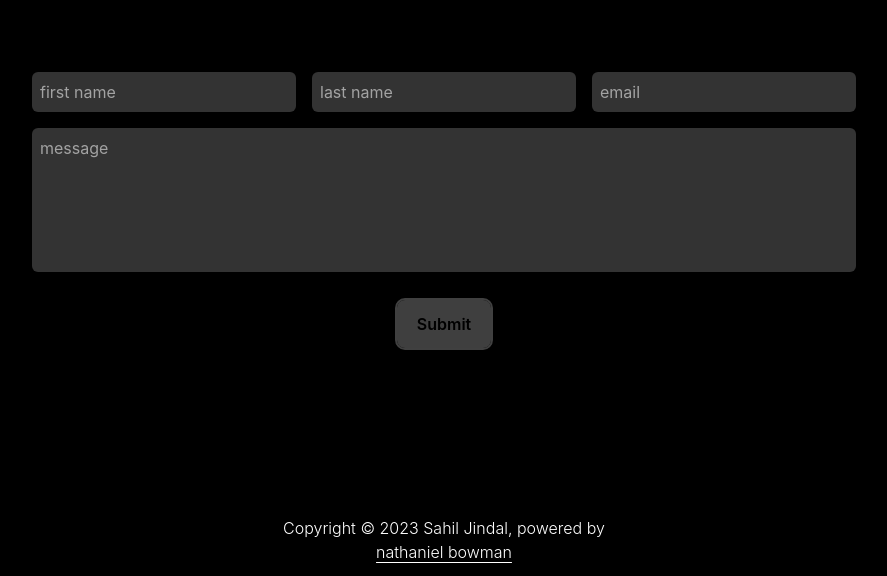
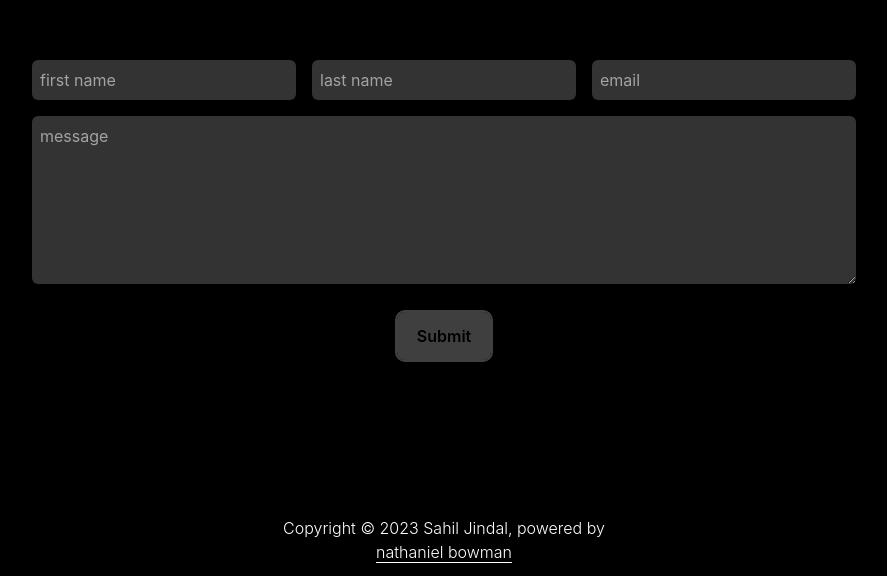
Before and after one commit to actuallyitsnathaniel/sahil-site-fe, a React (Vite) app: page / in a window 1280 px wide. Shown: the part 5836-6412 px from the top of the page, without its empty margins (196-1083 px from the left). Built offline with nearby package versions, Linux system fonts and the light colour scheme; what tailwind-clip-path would draw is missing.

Commit message:
updated thank you message

```diff
--- a/src/components/connect-form/email-sent.jsx
+++ b/src/components/connect-form/email-sent.jsx
@@ -3,7 +3,9 @@ import { PropTypes } from "prop-types";
 export const EmailSent = (props) => {
   return (
     <div className="flex justify-center text-3xl text-center max-h-screen">
-      Email Sent! Thanks for connecting, {props.firstName}.
+      Thanks for connecting,&#xa0;
+      <span className="first-letter:uppercase">{props.firstName}</span>.
+      I&apos;ll reach out soon!
     </div>
   );
 };
--- a/src/components/connect-form/index.jsx
+++ b/src/components/connect-form/index.jsx
@@ -67,8 +67,7 @@ export const ConnectForm = () => {
               }}
             />
           </div>
-          <input
-            type="text"
+          <textarea
             id="message"
             className={`${inputStyle} ${focusClasses} ${placeholderClasses} pb-28 md:w-full`}
             placeholder="message"
```
